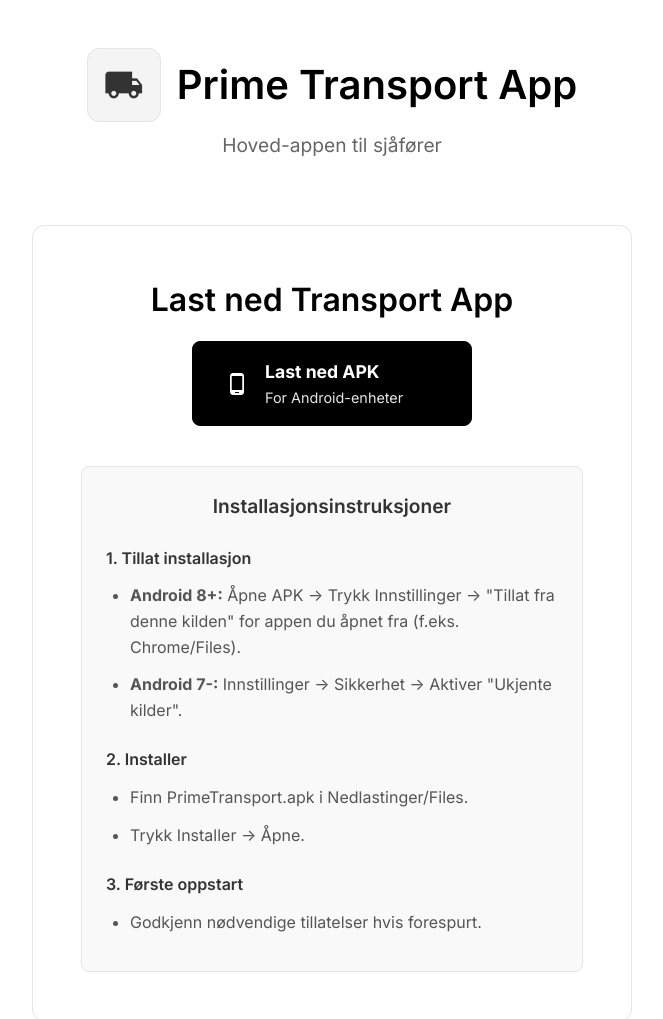
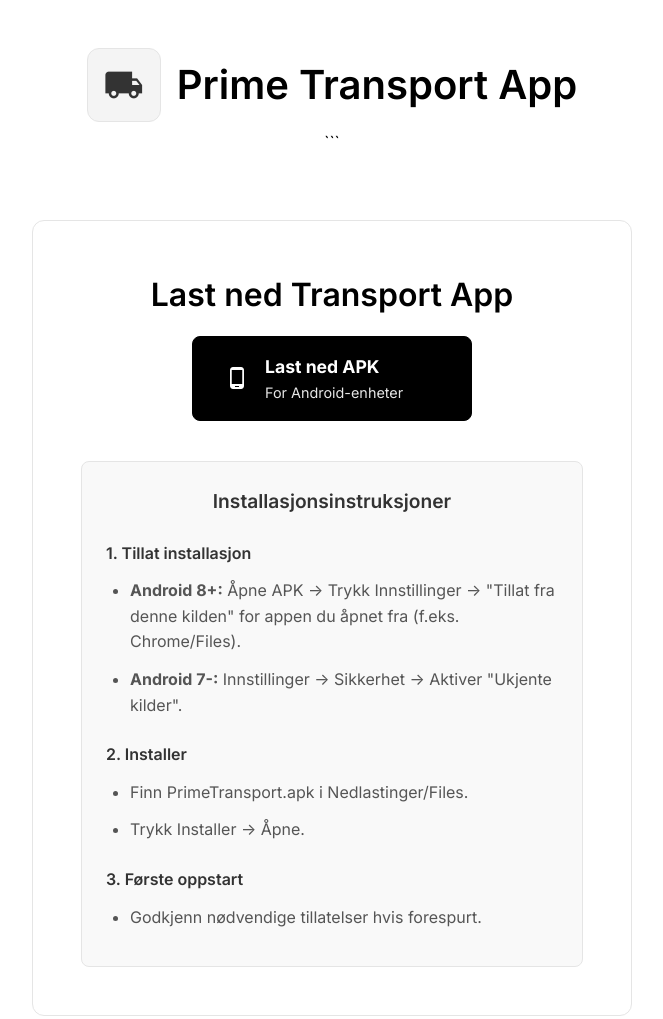
Before and after one commit to Prime-Cargo/TransportTablerDist, a website: page index.html in a window 1280 px wide. Shown: the top 1019 px of the page, without its empty margins (308-971 px from the left). Drawn offline with Linux system fonts and the light colour scheme.

Commit message:
Remove tagline from index.html and add comment for clarity

````diff
--- a/index.html
+++ b/index.html
@@ -20,7 +20,8 @@
                 </div>
                 <h1>Prime Transport App</h1>
             </div>
-            <p class="tagline">Hoved-appen til sjåfører</p>
+            <!-- End of Selection -->
+```
         </header>
 
         <main class="main">
````
